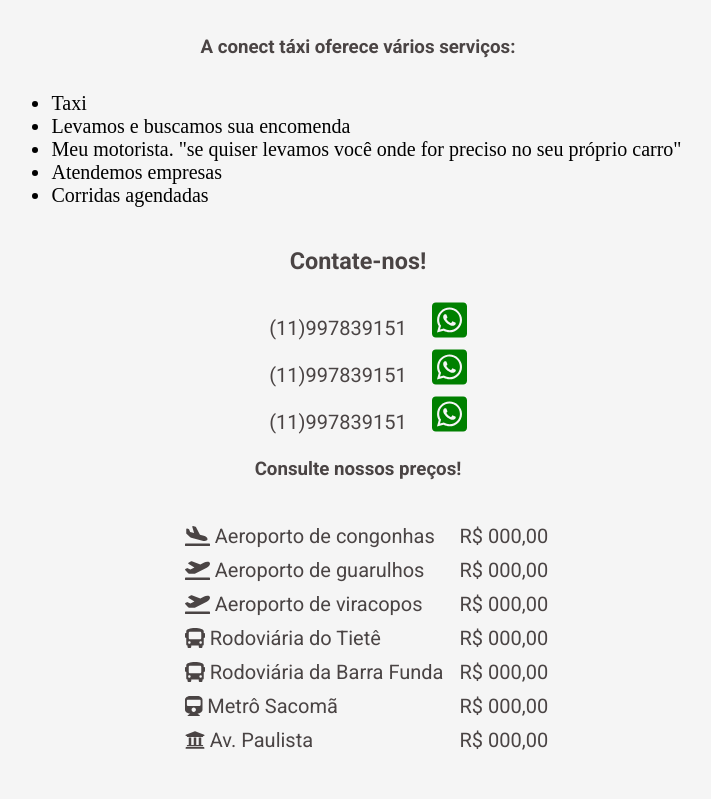
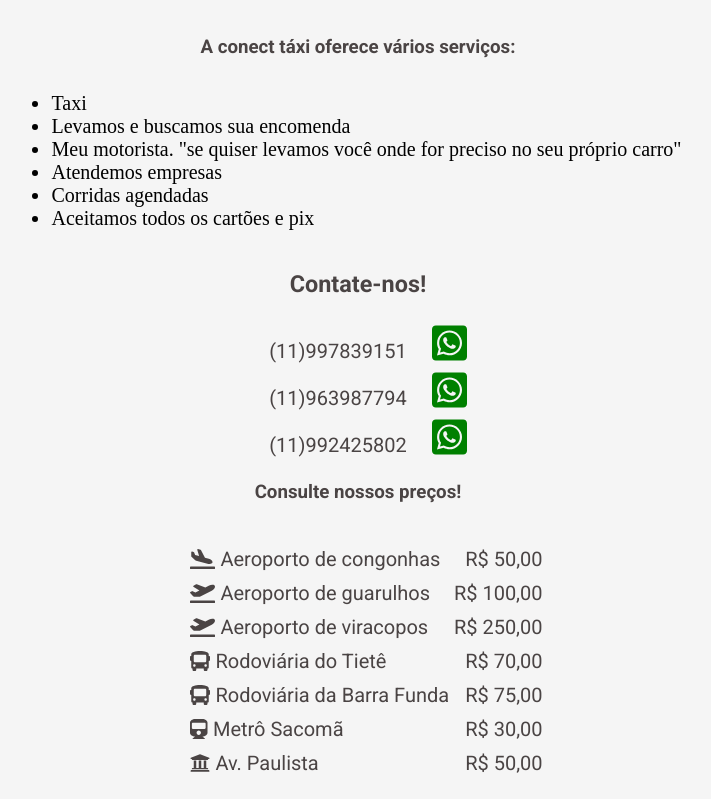
Before and after one commit to cfc16310814/links-qrcode-taxi, a plain HTML site: page index.html in a window 1280 px wide. Shown: the part 401-1200 px from the top of the page, without its empty margins (282-993 px from the left). Before the commit the page ends 1177 px from the top, so only its background shows below. Drawn offline with Linux system fonts and the light colour scheme.

Commit message:
Atualização dos valores e telefones

```diff
--- a/index.html
+++ b/index.html
@@ -23,6 +23,7 @@
             <li>Meu motorista. "se quiser levamos você onde for preciso no seu próprio carro"</li>
             <li>Atendemos empresas</li>
             <li>Corridas agendadas</li>
+            <li>Aceitamos todos os cartões e pix</li>
         </ul>
     </div>
 
@@ -36,14 +37,14 @@
             </a>
         </div>
         <div class="contato">
-            <a  href="tel:5511997839151">(11)997839151</a>
+            <a  href="tel:5511963987794">(11)963987794</a>
             <a
                 href="https://api.whatsapp.com/send?phone=5511997839151&text=Ol%C3%A1%2C%20eu%20vim%20pelo%20site%20e%20gostaria%20de%20tirar%20uma%20d%C3%BAvida">
                 <i class="fab fa-whatsapp-square"></i>
             </a>
         </div>
         <div class="contato">
-            <a  href="tel:5511997839151">(11)997839151</a>
+            <a  href="tel:5511992425802">(11)992425802</a>
             <a
                 href="https://api.whatsapp.com/send?phone=5511997839151&text=Ol%C3%A1%2C%20eu%20vim%20pelo%20site%20e%20gostaria%20de%20tirar%20uma%20d%C3%BAvida">
                 <i class="fab fa-whatsapp-square"></i>
@@ -60,7 +61,7 @@
                     Aeroporto de congonhas
                 </span>
 
-                <span>R$ 000,00</span>
+                <span>R$ 50,00</span>
             </li>
 
             <li>
@@ -69,7 +70,7 @@
                     Aeroporto de guarulhos
                 </span>
 
-                <span>R$ 000,00</span>
+                <span>R$ 100,00</span>
             </li>
 
             <li>
@@ -78,7 +79,7 @@
                     Aeroporto de viracopos
                 </span>
 
-                <span>R$ 000,00</span>
+                <span>R$ 250,00</span>
             </li>
 
             <li>
@@ -87,7 +88,7 @@
                     Rodoviária do Tietê
                 </span>
 
-                <span>R$ 000,00</span>
+                <span>R$ 70,00</span>
             </li>
 
             <li>
@@ -96,7 +97,7 @@
                     Rodoviária da Barra Funda
                 </span>
 
-                <span>R$ 000,00</span>
+                <span>R$ 75,00</span>
             </li>
 
             <li>
@@ -105,7 +106,7 @@
                     Metrô Sacomã
                 </span>
 
-                <span>R$ 000,00</span>
+                <span>R$ 30,00</span>
             </li>
 
             <li>
@@ -114,7 +115,7 @@
                     Av. Paulista
                 </span>
 
-                <span>R$ 000,00</span>
+                <span>R$ 50,00</span>
             </li>
         </ul>
     </div>
```
